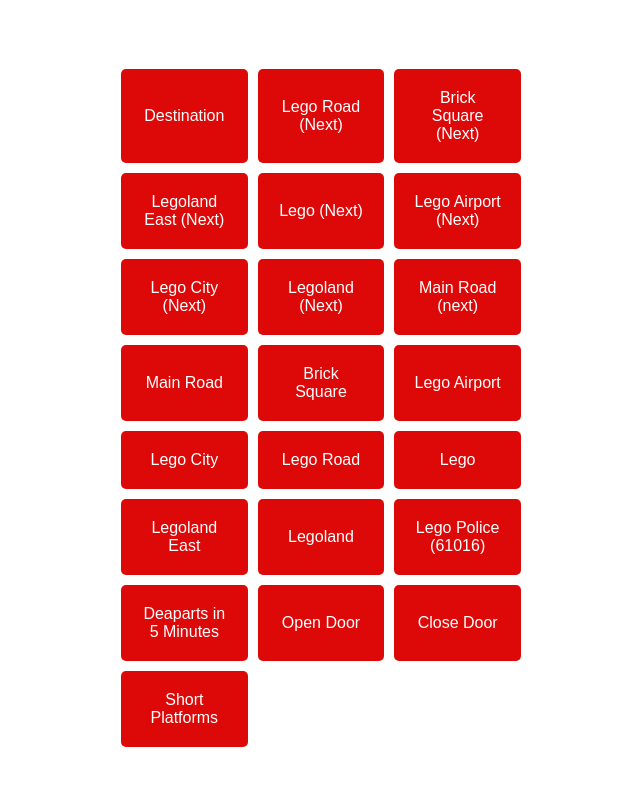
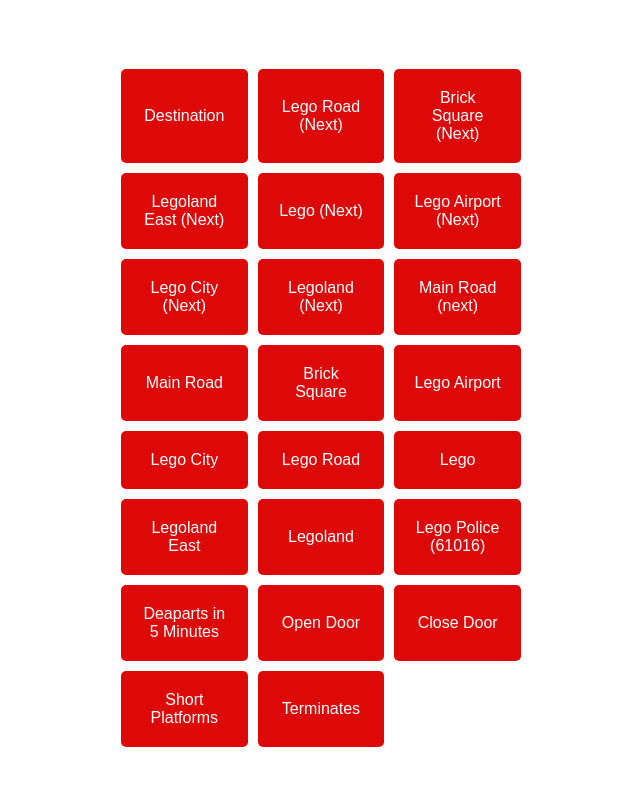
Before and after one commit to SB-Designs/legotransport, a plain HTML site: page lr.html in a window 1280 px wide. Shown: the whole page, without its empty margins (319-959 px from the left). Drawn offline with Linux system fonts and the light colour scheme.

Commit message:
Update lr.html

```diff
--- a/lr.html
+++ b/lr.html
@@ -34,6 +34,7 @@
         <button id="sound20" onclick="playSound(20)">Open Door</button>
         <button id="sound21" onclick="playSound(21)">Close Door</button>
         <button id="sound22" onclick="playSound(22)">Short Platforms</button>
+        <button id="sound23" onclick="playSound(23)">Terminates</button>
     </div>
     <script src="lr.js"></script>
 </body>
```
